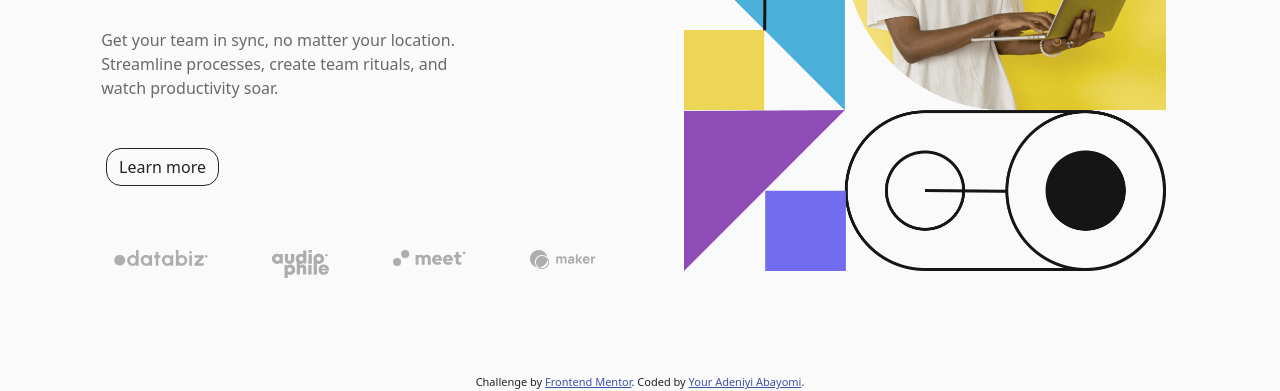
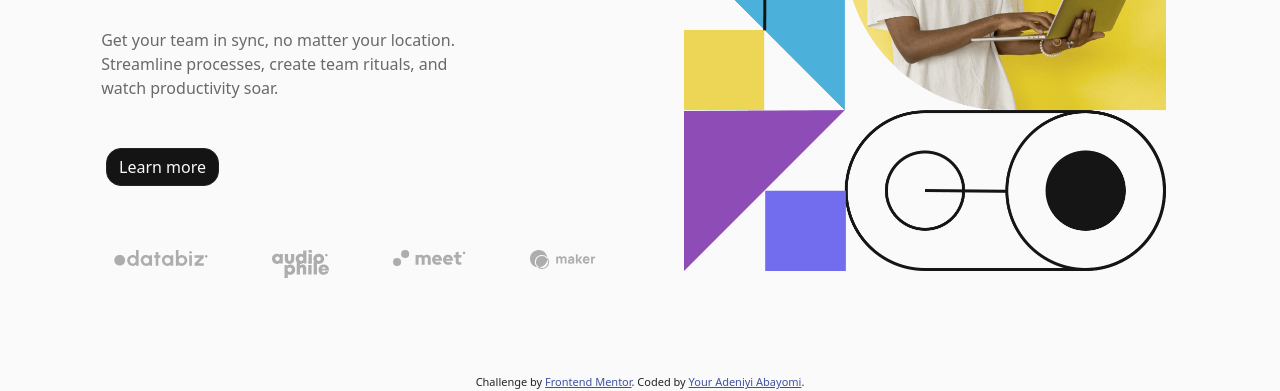
Before and after one commit to damaestro165/frontend-navigation-challenge, a plain HTML site: page index.html in a window 1280 px wide. Shown: the part 476-867 px from the top of the page. Drawn offline with nearby package versions, Linux system fonts and the light colour scheme.

Commit message:
button color

```diff
--- a/style.css
+++ b/style.css
@@ -71,6 +71,8 @@ li img{
     font-weight: 700;
     margin-top: 1rem;
     margin-left: 1.5rem;
+    background-color:hsl(0, 0%, 8%) !important;
+    color: hsl(0, 0%, 98%) !important;
 }
 .icon-footer{
     display: flex;
```
